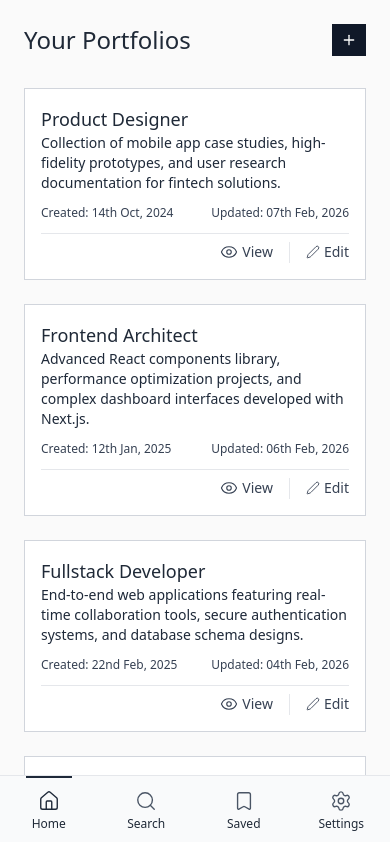
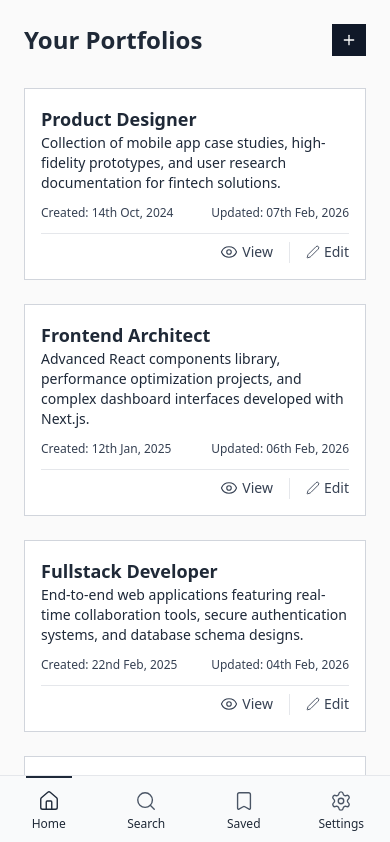
Before and after one commit to the-walkerrr/lio-fe, a Next.js app: page / in a window 390 px wide. Shown: the top 842 px of the page. Built offline with nearby package versions, Linux system fonts and the light colour scheme.

Commit message:
mweb changes

```diff
--- a/src/components/Home/HomeLandingPage.js
+++ b/src/components/Home/HomeLandingPage.js
@@ -54,7 +54,9 @@ function HomeLandingPage() {
   return (
     <div className="px-6 md:px-20 py-6 md:py-10">
       <div className="flex md:items-center justify-between gap-4">
-        <div className="text-2xl md:text-3xl font-medium">Your Portfolios</div>
+        <div className="text-2xl md:text-3xl font-bold md:font-medium">
+          Your Portfolios
+        </div>
         <div className="flex items-center w-fit gap-2 cursor-pointer px-2 md:px-4 py-1 md:py-2 bg-gray-900 text-white hover:bg-white hover:text-gray-900 border border-gray-900 transition-colors duration-200">
           <PlusIcon className="md:h-5 md:w-5 h-4 w-4" strokeWidth={2} />
           <span className="hidden md:block md:text-base">Create new</span>
@@ -66,7 +68,7 @@ function HomeLandingPage() {
             key={item.id}
             className="flex flex-col bg-white border border-gray-300 p-4 md:p-5"
           >
-            <div className="text-lg md:text-xl font-medium mb-0 md:mb-1 ">
+            <div className="text-lg md:text-xl font-bold md:font-medium mb-0 md:mb-1 ">
               {item.title}
             </div>
             <div className="flex-1 text-sm text-gray-800 mb-3 md:mb-4">
```
